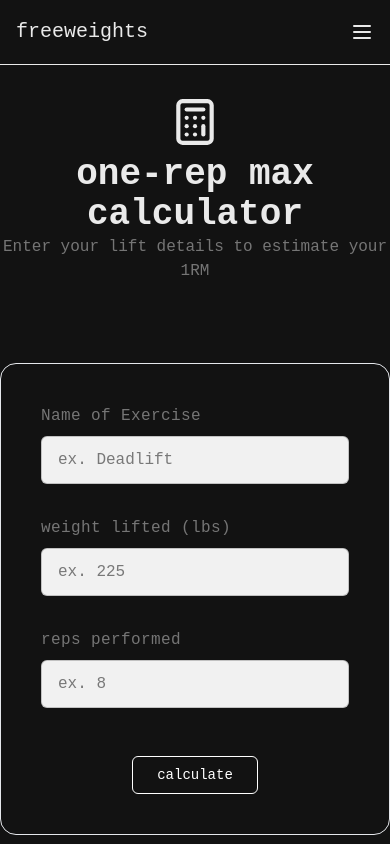
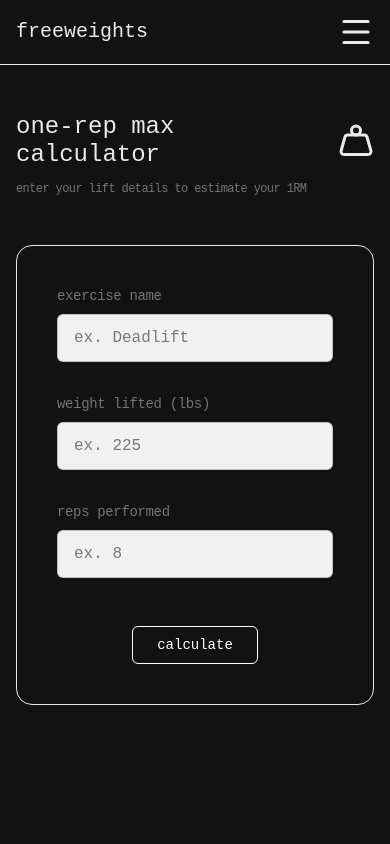
Before and after one commit to TNDProjects/FreeWeights, a React (Vite) app in the folder client/: page /orm-calculator in a window 390 px wide. Shown: the top 844 px of the page. Built offline with nearby package versions, Linux system fonts and the light colour scheme; a web font is replaced by a local one.

Commit message:
created and added PageHeader component to workout log & orm calculator pages

```diff
--- a/client/src/App.tsx
+++ b/client/src/App.tsx
@@ -2,18 +2,19 @@
 import OneRepMaxPage from './pages/OneRepMaxCalculator/OneRepMaxPage';
 import WorkoutLog from "../src/pages/WorkoutLog/WorkoutLog.tsx";
 import LandingPage from "../src/pages/Landing/LandingPage.tsx";
-import Header from './components/header';
-import Footer from './components/footer';
+import Header from './components/header.tsx';
+import Footer from './components/footer.tsx';
 import ScrollToTop from './components/ScrollToTop';
+
 
 
 function App() {
   return (
     <BrowserRouter>
       <ScrollToTop />
-      <div className="bg-dark text-light flex flex-col min-h-screen">
+      <div className="bg-dark text-light font-mono">
         <Header />
-        <main className="flex-grow">
+        <main className="min-h-screen px-4 sm:px-6 lg:px-12 flex flex-col items-center flex-grow">
           <Routes>
             <Route path="/" element={<LandingPage />} />
             <Route path="/orm-calculator" element={<OneRepMaxPage />} />
--- /dev/null
+++ b/client/src/components/PageHeader.tsx
@@ -0,0 +1,32 @@
+import type { ReactNode } from "react";
+
+type PageHeaderProps = {
+  line1: string;
+  line2?: string;
+  icon: ReactNode
+  description: string
+};
+
+function PageHeader({ line1, line2, icon, description }: PageHeaderProps) {
+  return (
+    <div className="py-12 flex flex-col justify-center gap-3">
+      <div className="flex justify-between items-center">
+        <h1 className="text-2xl lg:text-3xl leading-7">
+          {line1}
+          {line2 && (
+            <>
+              <br />
+              {line2}
+            </>
+          )}
+        </h1>
+        {icon}
+      </div>
+      <div>
+        <h3 className="text-xs lg:text-sm text-grey tracking-tighter">{description}</h3>
+      </div>
+    </div>
+  );
+}
+
+export default PageHeader;
--- a/client/src/components/header.tsx
+++ b/client/src/components/header.tsx
@@ -1,9 +1,9 @@
 import { Link } from 'react-router-dom';
+import { Menu } from 'lucide-react';
 
 function Header() {
   return (
-    <header className="text-light border-b border-light">
-      <div className=" px-4 sm:px-6 lg:px-12">
+      <header className="px-4 sm:px-6 lg:px-12 border-b border-light">
         <div className="flex justify-between justify-center items-center h-16">
 
           <div className=" flex items-center">
@@ -15,19 +15,16 @@
           </div>
 
           <div className="hidden md:block">
-            <button className="font-mono text-sm bg-light text-dark px-4 py-2 rounded hover:bg-grey hover:text-light transition-colors">
+            <button className="text-sm bg-light text-dark px-4 py-2 rounded hover:bg-grey hover:text-light transition-colors">
               sign up
             </button>
           </div>
 
           <button className="md:hidden text-light">
-            <svg className="h-6 w-6" fill="none" viewBox="0 0 24 24" stroke="currentColor">
-              <path strokeLinecap="round" strokeLinejoin="round" strokeWidth={2} d="M4 6h16M4 12h16M4 18h16" />
-            </svg>
+            <Menu size={36}/>
           </button>
         </div>
-      </div>
-    </header>
+      </header>
   );
 }
 
--- a/client/src/components/ui/EnterLift.tsx
+++ b/client/src/components/ui/EnterLift.tsx
@@ -15,15 +15,15 @@
 
 export const EnterLift = ({ liftName, weightLifted, repsCompleted, onNameChange, onWeightChange, onRepsChange, buttonText, onSubmit }: EnterLiftProps) => {
   return (
-    <div className="font-mono pt-8">
+    <div className="">
       <form
-        className="bg-card border rounded-2xl p-10 max-w-4xl mx-auto"
+        className="bg-card border rounded-2xl p-10 max-w-3xl mx-auto"
         onSubmit={onSubmit}
       >
         <div className="max-w-xl mx-auto flex flex-col gap-8">
           <Input
             id="liftName-input"
-            label="Name of Exercise"
+            label="exercise name"
             type="text"
             placeholder="ex. Deadlift"
             value={liftName}
--- a/client/src/components/ui/Input.tsx
+++ b/client/src/components/ui/Input.tsx
@@ -11,7 +11,7 @@
       {label && (
         <label
           htmlFor={id}
-          className="text-base font-medium text-grey tracking-wide"
+          className="text-sm text-grey tracking-tight"
         >
           {label}
         </label>
--- a/client/src/pages/Landing/LandingPage.tsx
+++ b/client/src/pages/Landing/LandingPage.tsx
@@ -7,12 +7,11 @@
 
 function LandingPage() {
   return (
-    <div className="min-h-screen font-mono flex flex-col items-center">
-      <main className="max-w-3xl flex-1 flex flex-col items-center px-6">
+    <div className="w-full max-w-3xl flex flex-col items-center">
 
         {/* header section */}
-        <section className="w-full flex-1 flex flex-col justify-center py-48" id="header-section">
-          <h2 className="text-3xl lg:text-4xl leading-tight mb-8">
+        <section className="w-full flex flex-col justify-center py-48" id="header-section">
+          <h2 className="text-3xl lg:text-4xl mb-8">
             your <u>all-in-one</u><br/>
             fitness and<br/>
             nutrition<br/>
@@ -25,13 +24,13 @@
 
         {/* about section */}
         <section className="" id="about-section">
-        <h3 className="text-sm text-grey mb-1">about</h3>
-          <p className="text-lg tracking-tight">
-            <i>freeweights</i> is a free, open-source, minimalistic web app for tracking your daily fitness and nutrition — complete with tools to assist you in workouts, calculate macros, and track your progress toward your goals.
-          </p>
+          <h3 className="text-sm text-grey mb-1">about</h3>
+            <p className="text-lg tracking-tight">
+              <i>freeweights</i> is a free, open-source, minimalistic web app for tracking your daily fitness and nutrition — complete with tools to assist you in workouts, calculate macros, and track your progress toward your goals.
+            </p>
         </section>
 
-        {/* */}
+        {/* spacer */}
         <div className="bg-grey my-20 w-9/12 h-px"></div>
 
         {/* tools section */}
@@ -96,7 +95,6 @@
             </Link>
           </div>
         </section>
-      </main>
     </div>
   );
 }
--- a/client/src/pages/OneRepMaxCalculator/OneRepMaxPage.tsx
+++ b/client/src/pages/OneRepMaxCalculator/OneRepMaxPage.tsx
@@ -1,5 +1,6 @@
 import { useState } from "react";
-import { Calculator } from "lucide-react";
+import { Weight } from "lucide-react";
+import PageHeader from '../../components/PageHeader';
 import { EnterLift } from "../../components/ui/EnterLift.tsx";
 import Percentages from "../OneRepMaxCalculator/Percentages.tsx";
 import calculateMax from "./utils/calculateMax.ts";
@@ -51,19 +52,13 @@
 
 
   return (
-    <div className="bg-dark font-mono min-h-screen pt-8">
-      <div className="max-w-3xl mx-auto">
-        <div className="text-center mb-12">
-          <div className="inline-flex justify-center items-center">
-            <Calculator size={50} />
-          </div>
-          <h1 className="text-4xl font-bold text-light">
-            one-rep max calculator
-          </h1>
-          <p className="text-grey">
-            Enter your lift details to estimate your 1RM
-          </p>
-        </div>
+    <div className="w-full max-w-3xl">
+      <PageHeader
+        line1="one-rep max"
+        line2="calculator"
+        icon={<Weight size={36}/>}
+        description="enter your lift details to estimate your 1RM"
+      />
 
       <EnterLift
         weightLifted={weight}
@@ -89,7 +84,6 @@
         </div>
       )}
     </div>
-    </div>
   )
 };
 
--- a/client/src/pages/WorkoutLog/WorkoutLog.tsx
+++ b/client/src/pages/WorkoutLog/WorkoutLog.tsx
@@ -1,12 +1,21 @@
 import WorkoutLogEntry from "./WorkoutLogEntry.tsx";
+import PageHeader from '../../components/PageHeader';
+import { CalendarDays } from "lucide-react";
 
 
 const WorkoutLog = () => {
   return (
-    <WorkoutLogEntry>
+    <div className="w-full max-w-3xl">
+      <PageHeader
+        line1="workout / "
+        line2="nutrition log"
+        icon={<CalendarDays size={36}/>}
+        description="keep track of your daily workouts and nutrition"
+      />
+      <WorkoutLogEntry>
 
-    </WorkoutLogEntry>
-
+      </WorkoutLogEntry>
+    </div>
 
   )
 }
```
Lines whose indentation alone changed are shown as unchanged.
